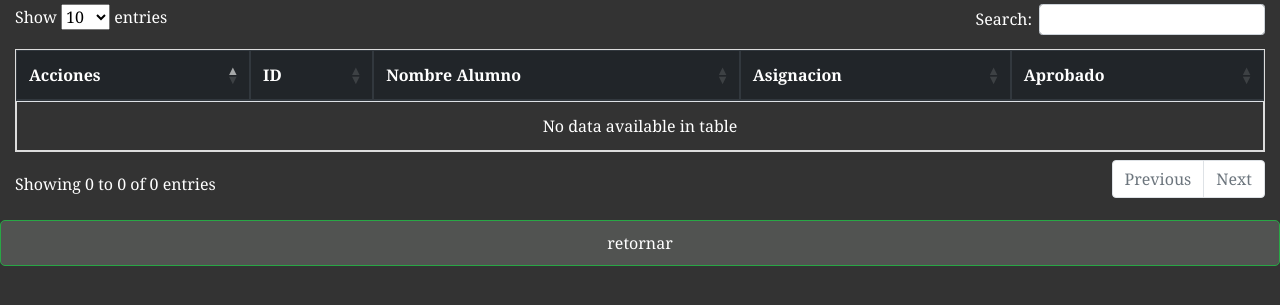
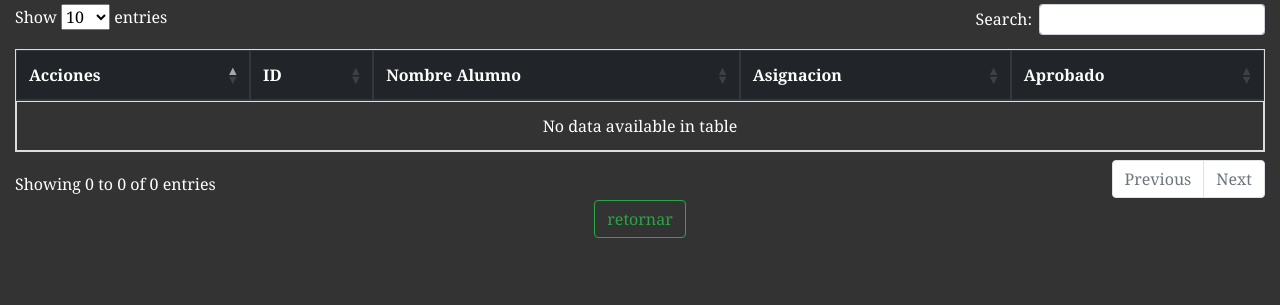
Before and after one commit to Mousin97/Proyecto-Analisis, a Django app: page /Appmatricula/matriculas in a window 1280 px wide. Shown: the part 150-455 px from the top of the page. Run offline with Django 4.2, Linux system fonts and the light colour scheme; data that the repository does not hold is empty; some libraries are stand-ins or nearby versions.

Commit message:
botondiv
mover el boton a un div para centrarlo

```diff
--- a/Matricula/matriculita/Appmatricula/Templates/Matricula/Index.html
+++ b/Matricula/matriculita/Appmatricula/Templates/Matricula/Index.html
@@ -86,6 +86,12 @@
         tr:hover {
             background-color: rgba(18, 78, 6, 0.342);
         }
+        .btn-return{
+            display: flex;
+            justify-content: center;
+            justify-items: center;
+
+        }
 
     </style>
 </head>
@@ -133,8 +139,12 @@
 
             </tbody>
         </table>
+        <div class="btn-return">
+            <a href="{% url 'menusito' %}" class="btn btn-outline-success ">retornar</a>
+        </div>
+
     </div>
-    <a href="{% url 'menusito' %}" class="btn btn-outline-success agregar-btn">retornar</a>
+
 
     <script>
         jQuery(document).ready(function ($) {
```
